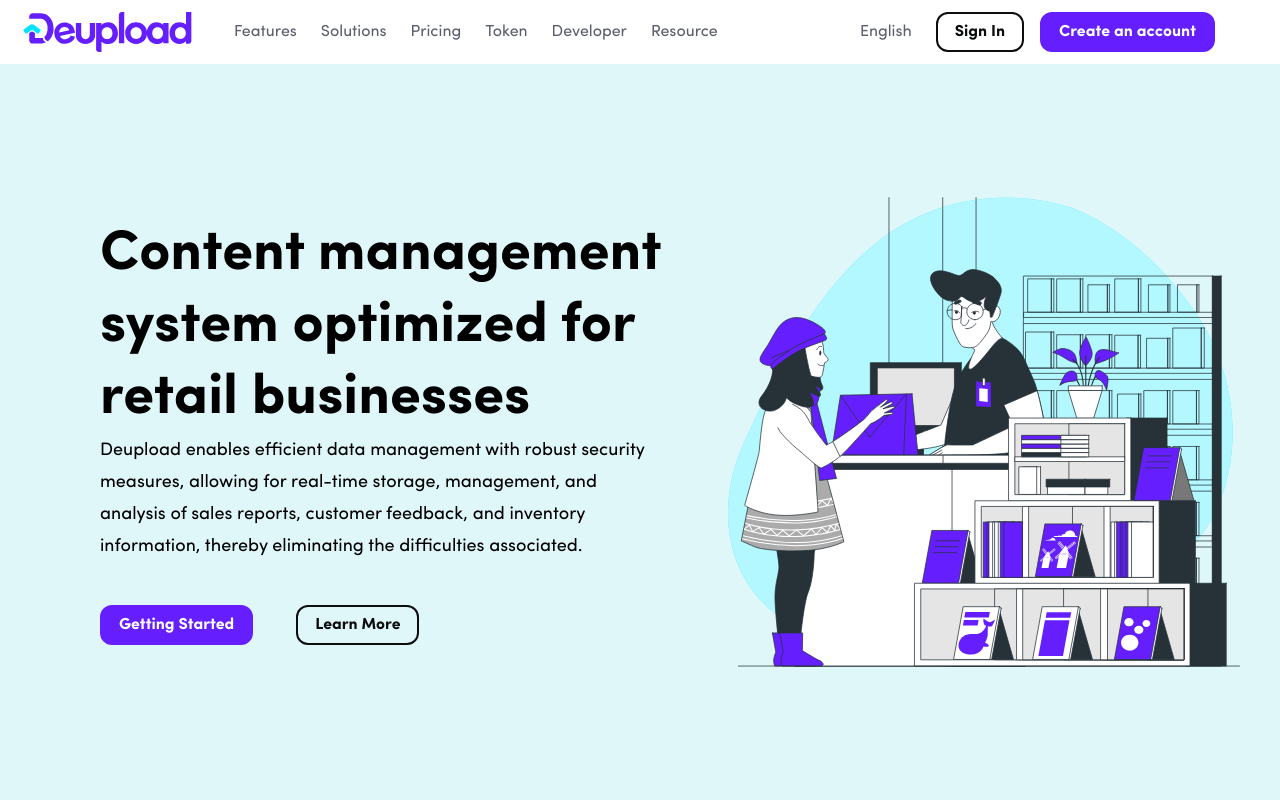
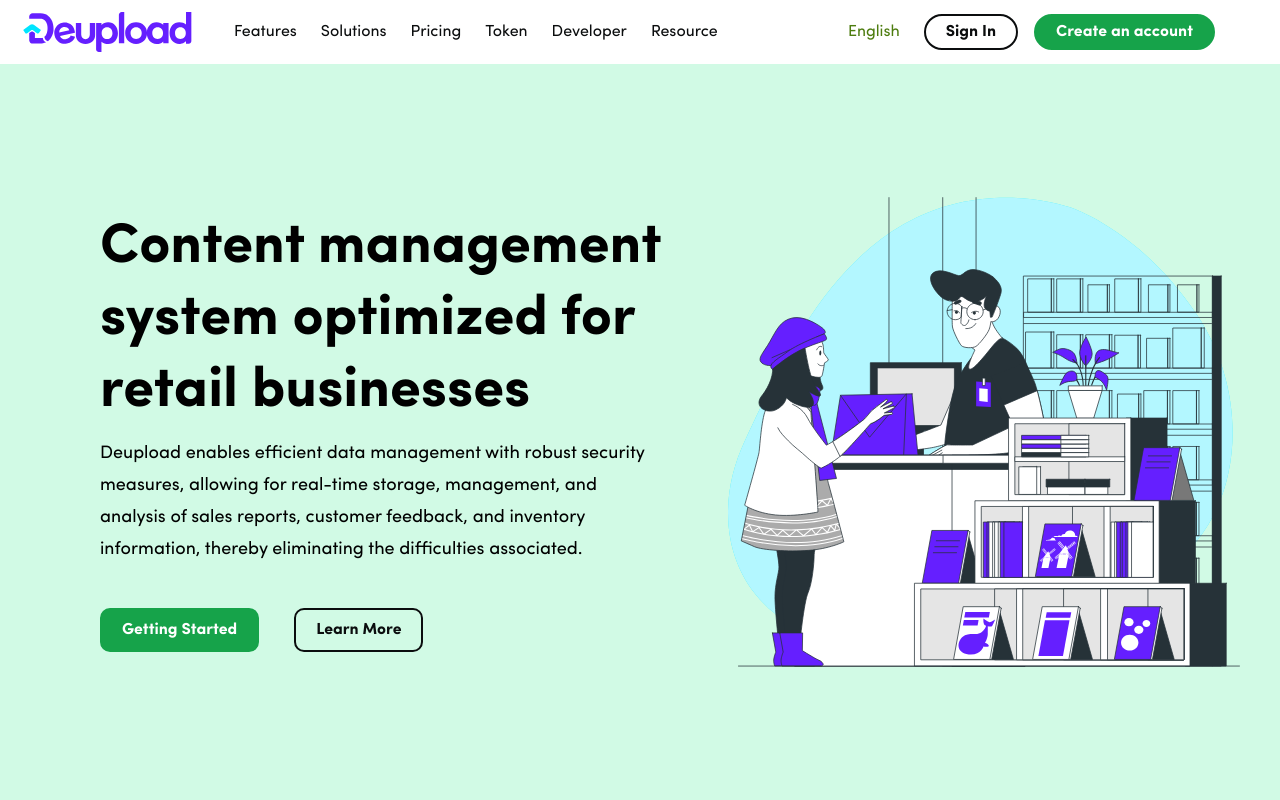
Before and after one commit to Ulephraim/datastral, a Next.js app: page / in a window 1280 px wide. Shown: the top 800 px of the page. Built offline with nearby package versions, Linux system fonts and the light colour scheme.

Commit message:
Modified site metadata and styling

```diff
--- a/app/components/hero.tsx
+++ b/app/components/hero.tsx
@@ -1,5 +1,7 @@
-import Image from "next/image";
-import heroImage from "@/assets/svg/hero.svg";
+/** @format */
+
+import Image from 'next/image';
+import heroImage from '@/assets/svg/hero.svg';
 
 export default function Hero() {
   return (
@@ -15,8 +17,8 @@
           eliminating the difficulties associated.
         </p>
         <div className="btns">
-          <button className="btn">Getting Started</button>
-          <button className="btn deflated">Learn More</button>
+          <button className="cnt-btn">Getting Started</button>
+          <button className="cnt-btn deflated">Learn More</button>
         </div>
       </div>
       <Image className="hero-image" src={heroImage} alt="hero" />
--- a/app/layout.tsx
+++ b/app/layout.tsx
@@ -7,14 +7,14 @@
 import Footer from '@/app/components/footer';
 
 export const metadata: Metadata = {
-  title: 'Datastral - Decentralized File Storage & Collaboration',
+  title: 'Datastral - Content Management for Retail',
   description:
-    'Datastral is a secure, decentralized file manager for cloud storage and IPFS pinning. Store, share, and collaborate on files privately without subscriptions.',
+    'Datastral is a content management system optimized for retail businesses, enabling efficient data management with robust security measures. It provides real-time storage, management, and analysis of sales reports, customer feedback, and inventory information, eliminating common operational difficulties.',
   openGraph: {
-    images: '',
-    title: 'Datastral - Decentralized Cloud Storage',
+    images: 'https://datastral-template.vercel.app/og-image.jpg',
+    title: 'Datastral - Retail-Focused Content Management',
     description:
-      'Datastral enables seamless file storage, sharing, and collaboration on a decentralized cloud with IPFS pinning—no subscriptions required.',
+      'Optimize your retail business with Datastral. Securely store, manage, and analyze sales reports, customer feedback, and inventory in real time.',
     url: 'https://datastral-template.vercel.app',
     siteName: 'Datastral',
     type: 'website',
--- a/styles/helper/_colors.scss
+++ b/styles/helper/_colors.scss
@@ -1,10 +1,12 @@
-$background: #fafafa;
-$primary: #651fff;
+/** @format */
+
+$background: #f3fdf4;
+$primary: #16a34a;
 $black: #0b0d0e;
-$light-blue: #e0f7fa;
-$light-purple: #ececfe;
-$gray: #5c5f6e;
-$dark-blue: #263238;
-$light-gray: #838696;
-$blue: #1a284e;
-$white: #e2e4e9;
+$light-green: #d1fae5;
+$light-purple: #e6f4ea;
+$gray: #4d7c0f;
+$dark-green: #1e3a08;
+$mid-green: #6a8f63;
+$green: #14532d;
+$white: #ffffff;
--- a/styles/helper/_mixins.scss
+++ b/styles/helper/_mixins.scss
@@ -1,5 +1,7 @@
-@use "./colors";
-@use "./variables";
+/** @format */
+
+@use './colors';
+@use './variables';
 
 @mixin button(
   $color: white,
@@ -11,10 +13,41 @@
     $color: colors.$black;
     $background: transparent;
     $border: colors.$black;
+    &:hover {
+      color: colors.$white;
+      background: colors.$black;
+    }
   }
-  padding: 10px 17px;
+  padding: 8px 20px;
   border: 2px solid $border;
-  border-radius: 12px;
+  border-radius: 50px;
+  background: $background;
+  color: $color;
+  text-decoration: none;
+  font-size: 16px;
+  font-weight: bold;
+  cursor: pointer;
+}
+
+@mixin content-button(
+  $color: white,
+  $background: colors.$primary,
+  $border: colors.$primary,
+  $template: none
+) {
+  @if ($template == deflated) {
+    $color: colors.$black;
+    $background: transparent;
+    $border: colors.$black;
+    &:hover {
+      color: colors.$white;
+      background: colors.$black;
+    }
+  }
+
+  padding: 12px 20px;
+  border: 2px solid $border;
+  border-radius: 10px;
   background: $background;
   color: $color;
   text-decoration: none;
--- a/styles/home.scss
+++ b/styles/home.scss
@@ -1,11 +1,13 @@
-@use "./helper/colors";
-@use "./helper/variables";
-@use "./helper/mixins";
+/** @format */
+
+@use './helper/colors';
+@use './helper/variables';
+@use './helper/mixins';
 
 .page {
   min-height: 100vh;
   &.hero {
-    background: colors.$light-blue;
+    background: colors.$light-green;
     position: relative;
     @include mixins.flex($just: space-between);
     .content {
@@ -15,6 +17,7 @@
         font-size: 56px;
         font-weight: bold;
         line-height: 72px;
+        margin-bottom: 10px;
       }
       .text {
         font-size: 18px;
@@ -23,16 +26,13 @@
       .btns {
         margin-top: 42px;
         @include mixins.flex($just: flex-start);
-        gap: 43px;
+        gap: 35px;
       }
       @include mixins.flex($dir: column, $align: flex-start);
       width: 562px;
       min-width: 562px;
     }
     .hero-image {
-      //   position: absolute;
-      //   right: 40px;
-      //   bottom: 65px;
       max-width: 40vw;
       margin-right: calc(40px - variables.$side-margin-lg);
     }
@@ -87,7 +87,7 @@
         }
       }
       .content {
-        color: colors.$light-gray;
+        color: colors.$mid-green;
         @include mixins.flex($dir: column);
         gap: 14px;
         line-height: 1.6em;
@@ -106,7 +106,7 @@
       }
       &:last-of-type {
         flex: 3;
-        background: colors.$light-blue;
+        background: colors.$light-green;
         > img {
           max-width: 100%;
           width: 100%;
@@ -215,7 +215,7 @@
       }
       border-radius: 24px;
       @include mixins.flex($just: space-between);
-      background: colors.$light-blue;
+      background: colors.$light-green;
       > img {
         max-width: 60%;
       }
--- a/styles/layout.scss
+++ b/styles/layout.scss
@@ -1,6 +1,8 @@
-@use "./helper/mixins";
-@use "./helper/colors";
-@use "./helper/variables";
+/** @format */
+
+@use './helper/mixins';
+@use './helper/colors';
+@use './helper/variables';
 
 .main-nav {
   @include mixins.flex($just: flex-start);
@@ -31,7 +33,7 @@
       gap: 24px;
       a {
         text-decoration: none;
-        color: colors.$gray;
+        color: colors.$black;
       }
     }
   }
@@ -51,7 +53,7 @@
 
 .main-footer {
   @include mixins.side-margin(lg);
-  background: colors.$blue;
+  background: colors.$green;
   padding: 50px 0;
   padding-right: calc((100% - 1200px) / 2);
   padding-left: calc((100% - 1200px) / 2);
@@ -106,6 +108,15 @@
   }
   &:not(.deflated) {
     @include mixins.button();
+  }
+}
+
+.cnt-btn {
+  &.deflated {
+    @include mixins.content-button($template: deflated);
+  }
+  &:not(.deflated) {
+    @include mixins.content-button();
   }
 }
 
```
Also changed, not shown: app/components/nav.tsx (+22 -20 lines).
